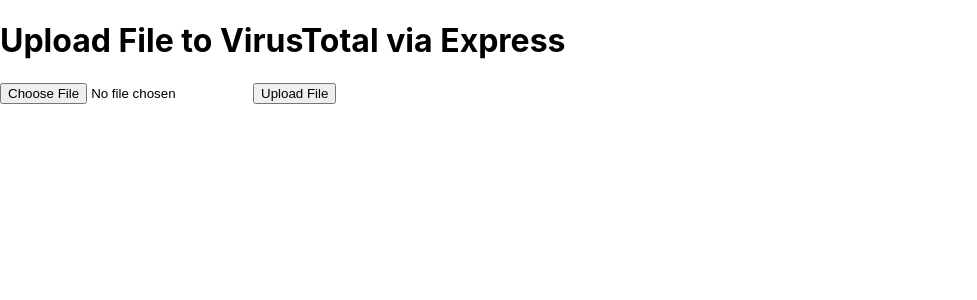
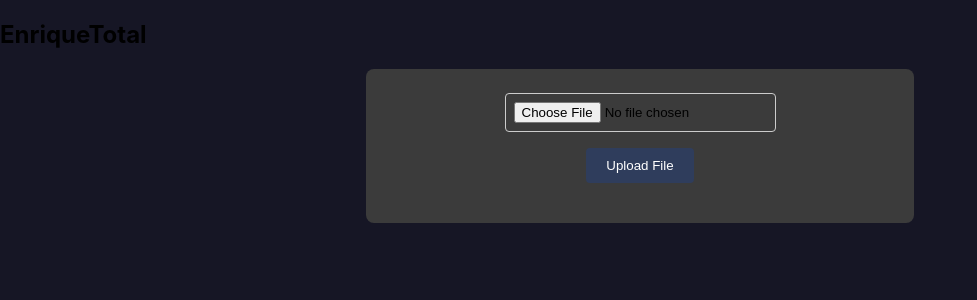
Before and after one commit to Enrikes/virusTotal, a React (Create React App) app: page / in a window 1280 px wide. Shown: the top 300 px of the page, without its empty margins (0-977 px from the left). Built offline with nearby package versions, Linux system fonts and the light colour scheme.

Commit message:
WIP: Added a refresh button.

```diff
--- a/src/App.js
+++ b/src/App.js
@@ -1,12 +1,19 @@
 import React, { useState } from "react";
 import axios from "axios";
+import Navbar from "./components/navBar";
+import UploadSection from "./components/upload";
+import ResultsGrid from "./components/resultsGrid";
+import "./App.css";
 
 function App() {
   const [file, setFile] = useState(null);
+  const [analysisData, setAnalysisData] = useState(null);
   const [message, setMessage] = useState("");
 
   const handleFileChange = (e) => {
     setFile(e.target.files[0]);
+    setAnalysisData(null);
+    setMessage("");
   };
 
   const handleUpload = async () => {
@@ -15,6 +22,7 @@ function App() {
       return;
     }
 
+    setMessage("Uploading...");
     const formData = new FormData();
     formData.append("file", file);
 
@@ -23,25 +31,73 @@ function App() {
         "http://localhost:3001/upload",
         formData,
         {
-          headers: {
-            "Content-Type": "multipart/form-data",
-          },
+          headers: { "Content-Type": "multipart/form-data" },
         }
       );
-      setMessage("Upload successful!");
-      console.log("Server response:", response.data);
+      // Save the initial analysis response.
+      setAnalysisData(response.data);
+      setMessage(
+        "Upload successful! Scan status: " +
+          response.data.data.attributes.status
+      );
     } catch (error) {
       console.error("Upload failed:", error);
       setMessage("Upload failed.");
     }
   };
 
+  // This function manually refreshes the scan status.
+  const handleRefresh = async () => {
+    if (
+      analysisData &&
+      analysisData.data &&
+      analysisData.data.links &&
+      analysisData.data.links.self
+    ) {
+      const analysisUrl = analysisData.data.links.self;
+      setMessage("Refreshing scan status...");
+      try {
+        const response = await axios.get(analysisUrl, {
+          headers: { "x-apikey": "<YOUR_API_KEY>" }, // Only needed if required by the API.
+        });
+        setAnalysisData(response.data);
+        setMessage(
+          "Refresh successful! Scan status: " +
+            response.data.data.attributes.status
+        );
+      } catch (error) {
+        console.error("Refresh failed:", error);
+        setMessage("Refresh failed.");
+      }
+    } else {
+      setMessage("No analysis URL available to refresh.");
+    }
+  };
+
   return (
-    <div>
-      <h1>Upload File to VirusTotal via Express</h1>
-      <input type="file" onChange={handleFileChange} />
-      <button onClick={handleUpload}>Upload File</button>
-      {message && <p>{message}</p>}
+    <div className="App">
+      <Navbar />
+      <UploadSection
+        handleFileChange={handleFileChange}
+        handleUpload={handleUpload}
+        message={message}
+      />
+      {/* If analysisData exists, show the current scan status and refresh button if needed */}
+      {analysisData && analysisData.data && analysisData.data.attributes && (
+        <div style={{ textAlign: "center", margin: "16px" }}>
+          <p>Current Scan Status: {analysisData.data.attributes.status}</p>
+          {analysisData.data.attributes.status !== "completed" && (
+            <button onClick={handleRefresh}>Refresh</button>
+          )}
+        </div>
+      )}
+      {/* Only render the ResultsGrid once the scan is completed */}
+      {analysisData &&
+        analysisData.data &&
+        analysisData.data.attributes &&
+        analysisData.data.attributes.status === "completed" && (
+          <ResultsGrid results={analysisData.data.attributes.results} />
+        )}
     </div>
   );
 }
```
